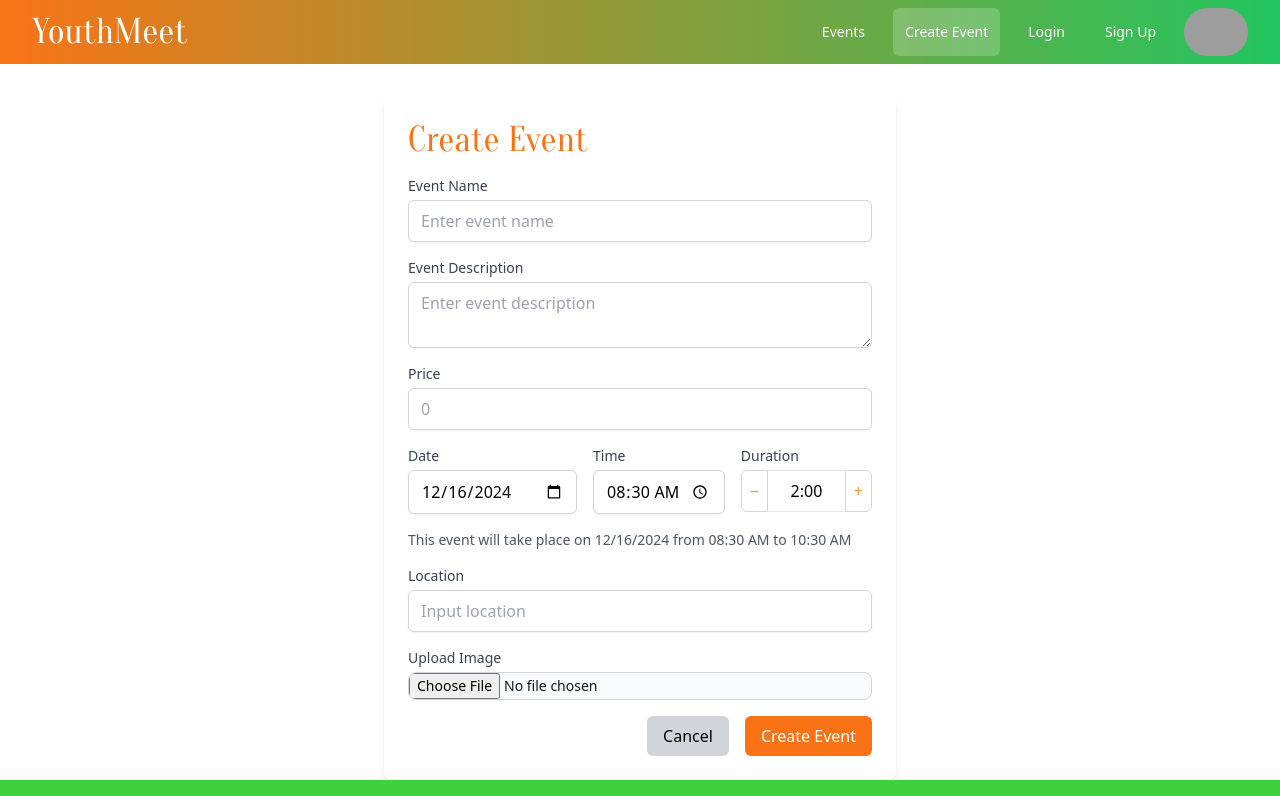
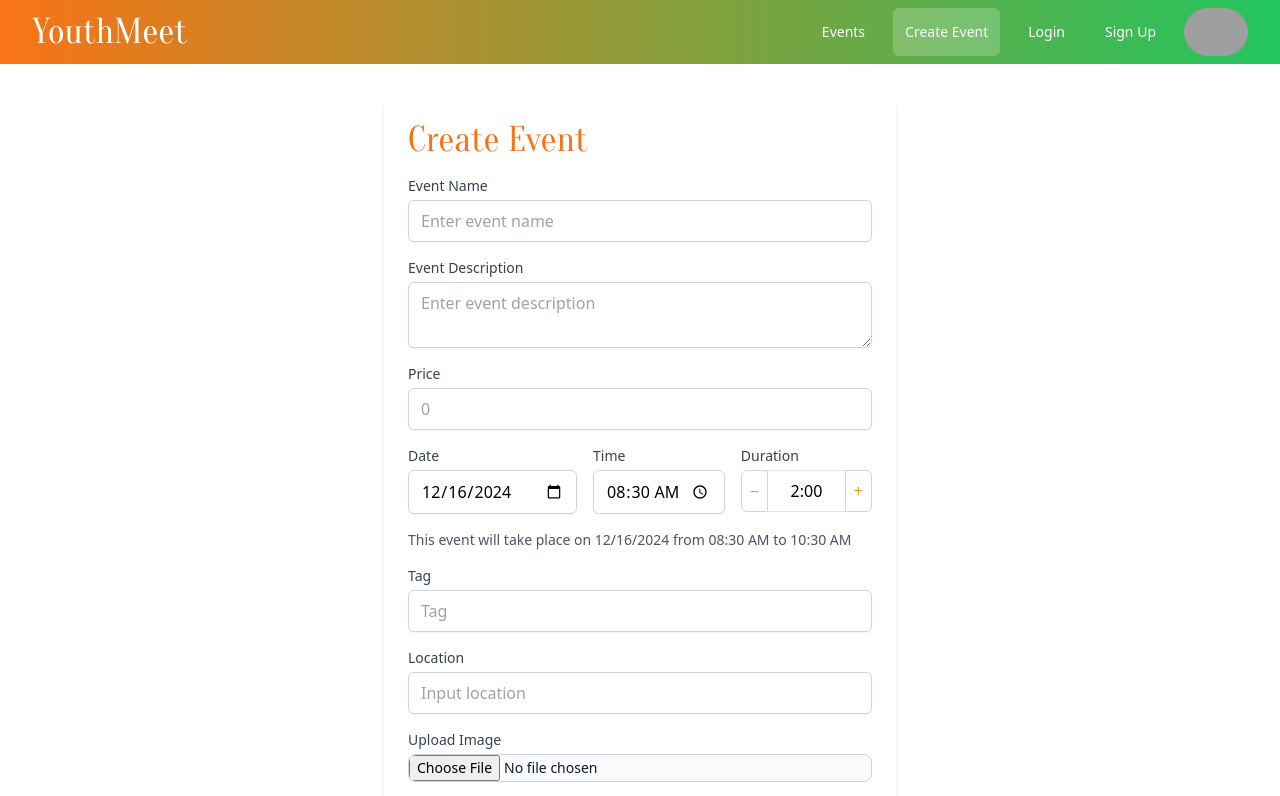
Before and after one commit to Simen732/youthEvents, a React (Create React App) app in the folder youthmeet/: page /createEvent in a window 1280 px wide. Shown: the top 796 px of the page. Built offline with nearby package versions, Linux system fonts and the light colour scheme; grey boxes are pictures that could not be loaded; what tailwind-children would draw is missing.

Commit message:
please let me push, daddy github

```diff
--- a/youthmeet/src/components/Navbar/UserAvatar/UserAvatar.jsx
+++ b/youthmeet/src/components/Navbar/UserAvatar/UserAvatar.jsx
@@ -3,7 +3,7 @@ import UserAvatarHash from "../UserAvatar/UserAvatarHash/UserAvatarHash"
 
 function getAvatarUrl(name) {
   const backgroundColor = UserAvatarHash(name);
-  return `https://ui-avatars.com/api/?name=${encodeURIComponent(name)}&background=${backgroundColor.substring(1)}&color=fff&size=64`;
+  return `https://ui-avatars.com/api/?name=${encodeURIComponent(name)}&background=${backgroundColor.substring(1)}&color=000&size=64`;
 }
 
 export default function UserAvatar({ name }) {
--- a/youthmeet/src/components/Navbar/UserAvatar/UserAvatarHash/UserAvatarHash.jsx
+++ b/youthmeet/src/components/Navbar/UserAvatar/UserAvatarHash/UserAvatarHash.jsx
@@ -1,7 +1,7 @@
 
 
 export default function UserAvatarHash(str) {
-    const colors = ["#e51c23", "#e91e63", "#9c27b0", "#673ab7", "#3f51b5"];
+    const colors = ["#F0F0F0", "#B2E0B2", "#FFDAB9", "#E6E6FA", "#FFFDD0"];
     let hash = 0;
 
     // Create a hash from the string
--- a/youthmeet/src/pages/CreateEvent.jsx
+++ b/youthmeet/src/pages/CreateEvent.jsx
@@ -10,6 +10,7 @@ export default function CreateEvent() {
   const [eventDate, setEventDate] = useState(new Date().toISOString().split('T')[0]);
   const [eventTime, setEventTime] = useState(getCurrentTime());
   const [eventDuration, setEventDuration] = useState(120); // Default duration of 2 hours
+  const [eventTag, setEventTag] = useState('')
   const [eventLocation, setEventLocation] = useState('');
   const [eventImage, setEventImage] = useState(null);
   const navigate = useNavigate();
@@ -37,6 +38,7 @@ export default function CreateEvent() {
     formData.append('date', eventDate);
     formData.append('time', eventTime);
     formData.append('duration', eventDuration);
+    formData.append('tag', eventTag)
     formData.append('location', eventLocation);
     if (eventImage) {
       formData.append('image', eventImage);
@@ -118,6 +120,18 @@ export default function CreateEvent() {
         />
 
         <div>
+          <label className="block text-sm font-medium text-gray-700">Tag</label>
+          <input
+            type="text"
+            className="mt-1 block w-full px-3 py-2 border border-gray-300 rounded-md shadow-sm focus:outline-none focus:ring-orange-500 focus:border-orange-500"
+            placeholder="Tag"
+            value={eventTag}
+            onChange={(e) => setEventTag(e.target.value)}
+            required
+          />
+        </div>
+
+        <div>
           <label className="block text-sm font-medium text-gray-700">Location</label>
           <input
             type="text"
@@ -128,6 +142,8 @@ export default function CreateEvent() {
             required
           />
         </div>
+
+
 
         <div>
           <label className="block text-sm font-medium text-gray-700">Upload Image</label>
```
